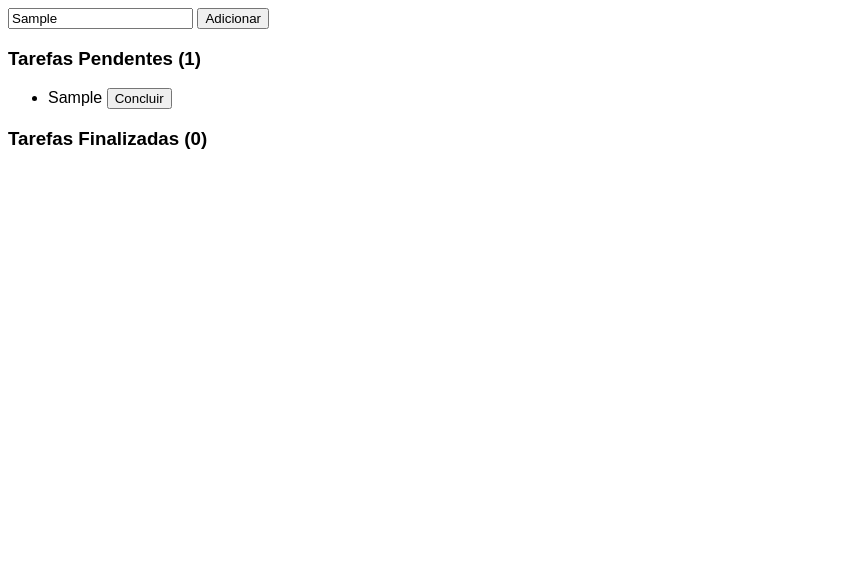
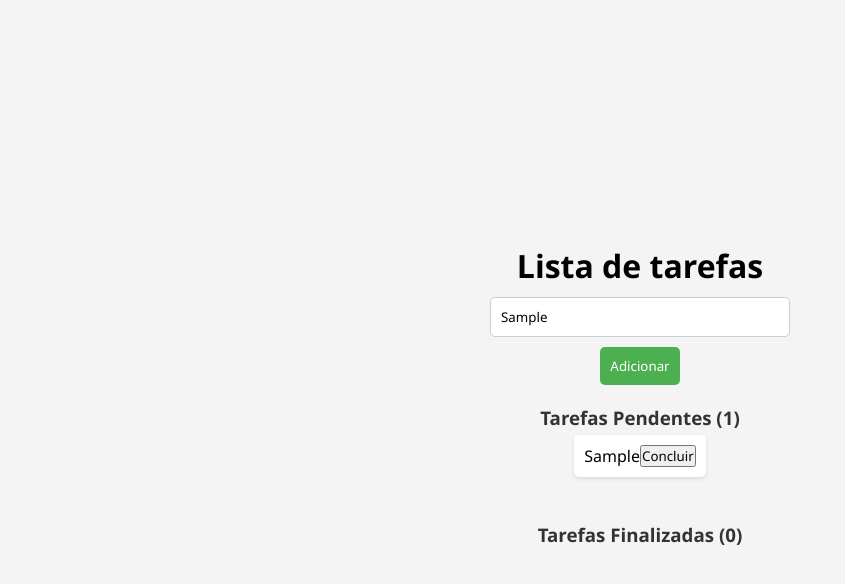
Before and after one commit to matheuslopesduarte/Lista, a plain HTML site: page index.html in a window 1280 px wide. Both pictures are taken after typing "Sample" into the empty fields and a click on the button "Adicionar". Shown: the whole page, without its empty margins (0-845 px from the left). Drawn offline with Linux system fonts and the light colour scheme.

Commit message:
Update index.html

```diff
--- a/index.html
+++ b/index.html
@@ -7,9 +7,80 @@
     <script type="text/javascript" src="main.js" defer></script>
 </head>
 <style>
-    *{font-family: Arial, Helvetica, sans-serif;}
-</style>
+        * {
+            box-sizing: border-box;
+            font-family: 'Segoe UI', Tahoma, Geneva, Verdana, sans-serif;
+            margin: 0;
+            padding: 0;
+        }
+
+        body {
+            background-color: #f4f4f4;
+            display: flex;
+            flex-direction: column;
+            align-items: center;
+            justify-content: center;
+            height: 100vh;
+            margin: 0;
+        }
+
+        input[type="text"] {
+            padding: 10px;
+            margin: 10px 0;
+            width: 300px;
+            border: 1px solid #ccc;
+            border-radius: 5px;
+        }
+
+        input[type="button"] {
+            padding: 10px;
+            background-color: #4caf50;
+            color: #fff;
+            border: none;
+            border-radius: 5px;
+            cursor: pointer;
+        }
+
+        input[type="button"]:hover {
+            background-color: #45a049;
+        }
+
+        h3 {
+            margin-top: 20px;
+            color: #333;
+        }
+
+        ul {
+            list-style: none;
+            padding: 0;
+        }
+
+        li {
+            background-color: #fff;
+            margin: 5px 0;
+            padding: 10px;
+            border-radius: 5px;
+            display: flex;
+            justify-content: space-between;
+            align-items: center;
+            box-shadow: 0 2px 4px rgba(0, 0, 0, 0.1);
+        }
+
+        li span {
+            margin-right: 10px;
+        }
+
+        #finalizadasT {
+            margin-top: 40px;
+        }
+
+        #finalizadas {
+            margin-top: 10px;
+        }
+    </style>
+
 <body>
+    <h1>Lista de tarefas</h1>
     <input type="text" name="descricao" id="descricao" placeholder="Descricao aqui">
     <input type="button" value="Adicionar" onclick="NewTarefa()" id="adicionar">
     <h3 id="tarefasT">Tarefas Pendentes (0)</h3>
```
